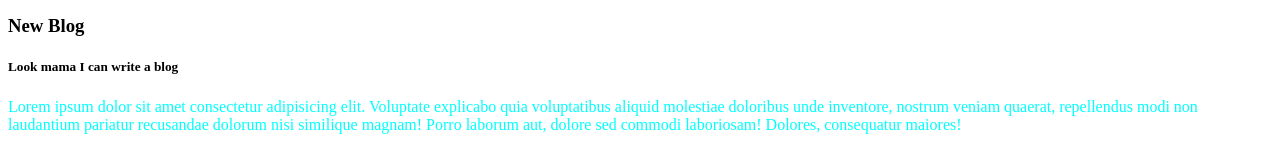
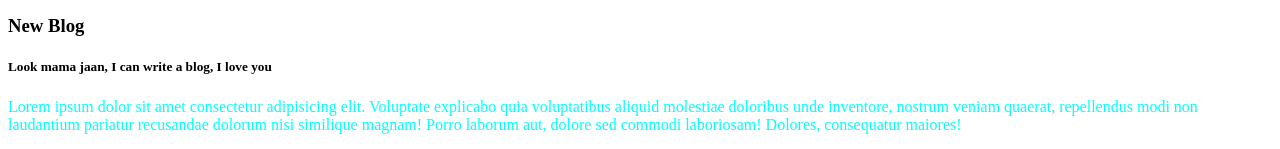
Before and after one commit to MdManjurulHoqueJony/my-test-repo2, a plain HTML site: page index.html in a window 1280 px wide. Shown: the part 223-372 px from the top of the page. Drawn offline with Linux system fonts and the light colour scheme.

Commit message:
amma in new blog

```diff
--- a/index.html
+++ b/index.html
@@ -15,7 +15,7 @@
     <p>I am coding, coding and coding</p>
     <div>
         <h3>New Blog</h3>
-        <h5>Look mama I can write a blog</h5>
+        <h5>Look mama jaan, I can write a blog, I love you</h5>
         <p>Lorem ipsum dolor sit amet consectetur adipisicing elit. Voluptate explicabo quia voluptatibus aliquid molestiae doloribus unde inventore, nostrum veniam quaerat, repellendus modi non laudantium pariatur recusandae dolorum nisi similique magnam! Porro laborum aut, dolore sed commodi laboriosam! Dolores, consequatur maiores!</p>
     </div>
     <p>Adding new paragraph after changing branch</p>
```
